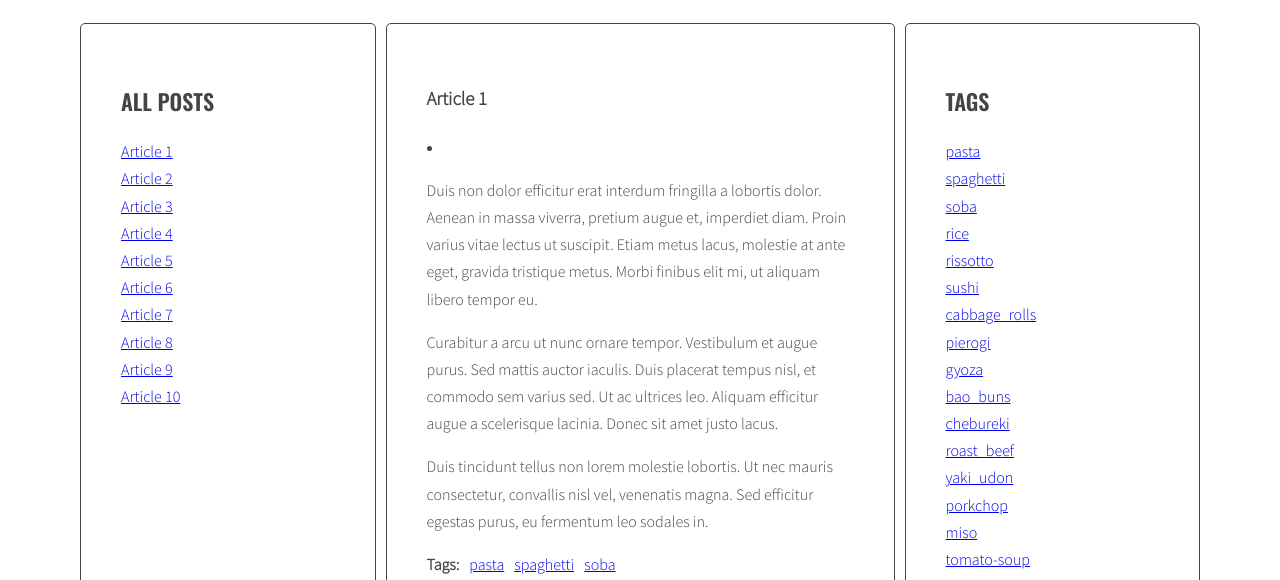
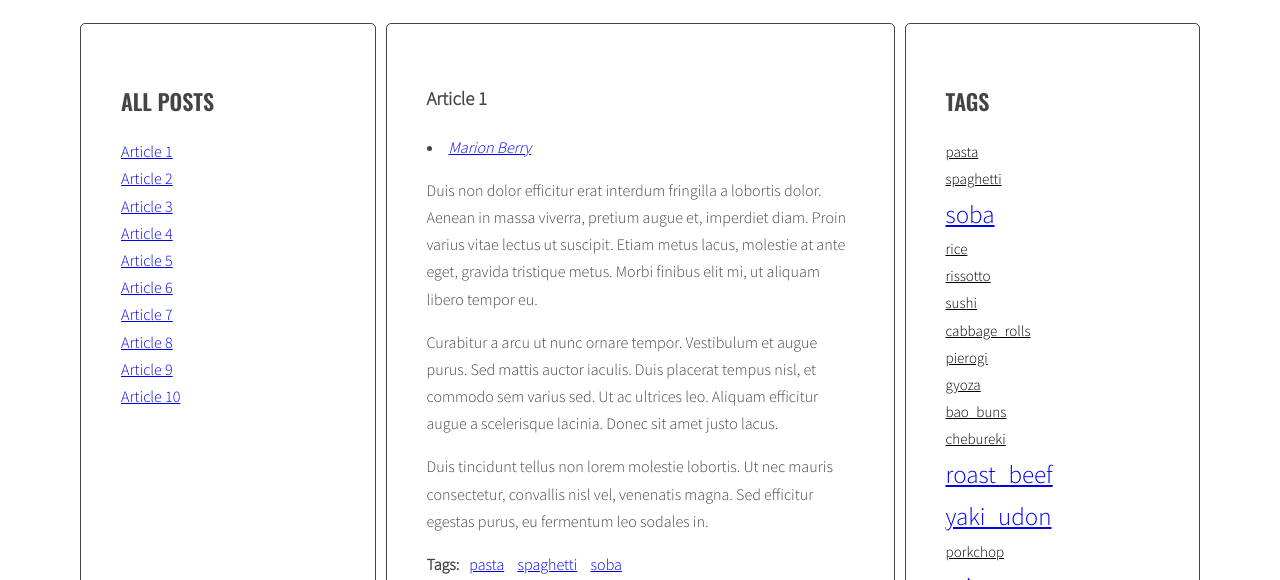
Before and after one commit to DagmaraJaneczek/javascript-blog, a plain HTML site: page index.html in a window 1280 px wide. Shown: the part 220-800 px from the top of the page. Drawn offline with nearby package versions, Linux system fonts and the light colour scheme.

Commit message:
Add correction to script & add styles to tags

```diff
--- a/js/script.js
+++ b/js/script.js
@@ -64,14 +64,14 @@ function titleClickHandler(event) {
 
 //Generating Title List -generujemy liste tytolow:
 
-function generateTitleLinks() {
+function generateTitleLinks(customSelector = '') {
 
   /* [DONE] remove contents of titleList */
   const titleList = document.querySelector(opts.titleListSelector);
   titleList.innerHTML = '';
 
   /*[DONE] for each article */
-  const articles = document.querySelectorAll(opts.articleSelector);
+  const articles = document.querySelectorAll(opts.articleSelector + customSelector);
 
   let html ='';
 
@@ -178,7 +178,7 @@ function generateTags() {
 
       /* [DONE] generate HTML of the link */
 
-      const linkHTML = '<li><a href="#tag-' + tag + '">' + tag + '</a></li>';
+      const linkHTML = templates.articleTagLink({ tag: tag });
       //<li><a href="#tag-rice">rice</a></li>
       console.log(linkHTML);
 
@@ -222,9 +222,6 @@ function generateTags() {
       count: allTags[tag],
       className: calculateTagClass(allTags[tag], tagsParams)
     });
-    const tagLinkHTML = '<a href="#tag-'+ tag + '" class="' + calculateTagClass(allTags[tag], tagsParams)
-    + '">' + tag + ' (' + allTags[tag] + ') </a></li>';
-    console.log(tagLinkHTML);
     /* [NEW] END LOOP: for each tag in allTags */
   }
   /* [NEW] add html from allTagsHTML to tagList */
@@ -333,7 +330,7 @@ function generateAuthors() {
     console.log(articleAuthor);
 
     /* [NEW] check if this link is NOT already in allTags */
-    const linkToHTMLData = {id: authorWrapper, title: articleAuthor};
+    const linkToHTMLData = { author: articleAuthor };
     const linkToHTM = templates.authorLink(linkToHTMLData);
     html = html + linkToHTM;
 
@@ -353,7 +350,7 @@ function generateAuthors() {
   //allTagsHTML += tag + '(' + allTags[tag] + ')'; -zmieniamy ta linie kodu na:
   //allTagsHTML += tagLinkHTML;
   for (let author in authorRightBar) {
-    allAuthorData.authors.push({author: author, count: authorRightBar[author]});
+    allAuthorData.authors.push({author: author});
     /* [NEW] END LOOP: for each tag in allTags */
   }
   /* [NEW] add html from allTagsHTML to tagList */
--- a/sass/style.scss
+++ b/sass/style.scss
@@ -122,3 +122,13 @@ body {
     margin: 0 10px 0 0;
   }
 }
+
+.tag-size-1 {
+font-size: 15px;
+color: black;
+}
+
+.tag-size-5 {
+font-size: 25px;
+color: rgb(0, 0, 238);
+}
```
Also changed, not shown: css/style.css, 1 other file.
